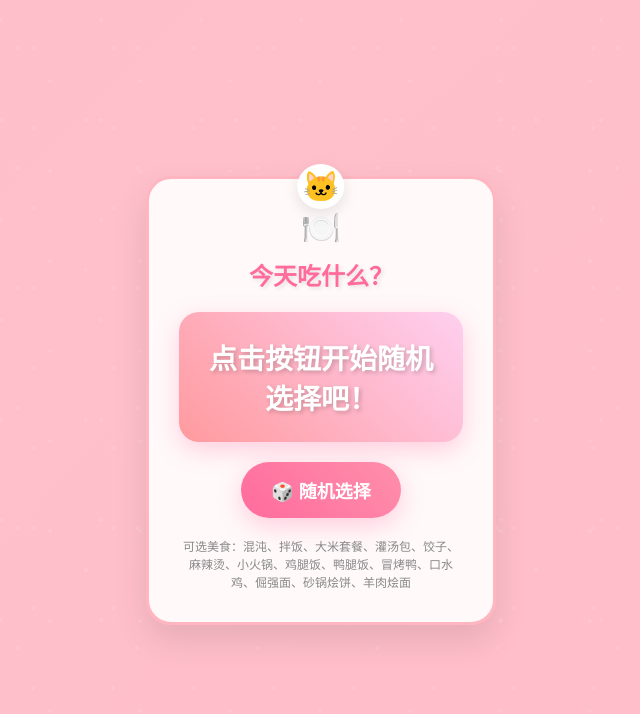
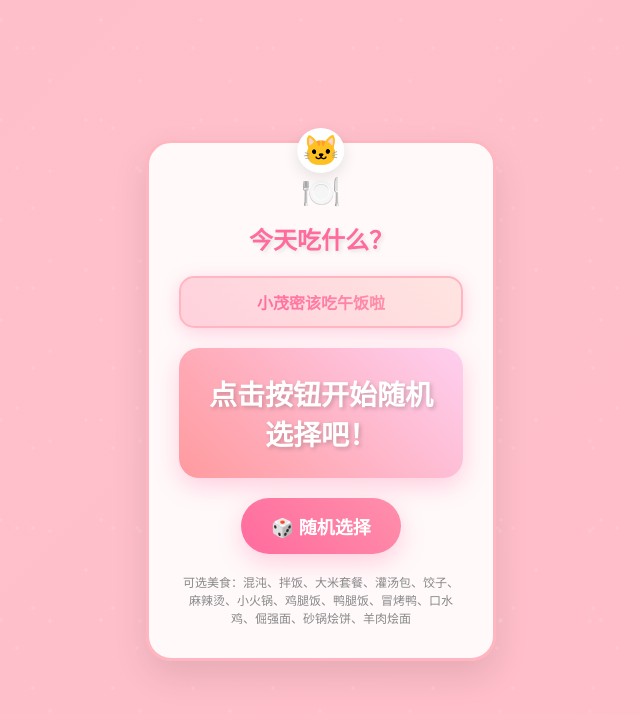
Before and after one commit to awqwqwa/xiaomaomi, a plain HTML site: page index.html in a window 1280 px wide. Shown: the whole page, without its empty margins (319-959 px from the left). Drawn offline with Linux system fonts and the light colour scheme.

Commit message:
feat: 增加时间区分

```diff
--- a/index.html
+++ b/index.html
@@ -182,12 +182,43 @@
             font-size: 32px;
             margin-bottom: 10px;
         }
+
+        .time-hint {
+            background: linear-gradient(45deg, #ffd1dc, #ffe4e1);
+            border-radius: 15px;
+            padding: 12px 20px;
+            margin: 15px 0;
+            font-size: 16px;
+            color: #ff6b9d;
+            font-weight: bold;
+            box-shadow: 0 4px 15px rgba(255, 107, 157, 0.2);
+            border: 2px solid #ffb6c1;
+            animation: timeHintGlow 2s ease-in-out infinite alternate;
+        }
+
+        @keyframes timeHintGlow {
+            from { box-shadow: 0 4px 15px rgba(255, 107, 157, 0.2); }
+            to { box-shadow: 0 4px 20px rgba(255, 107, 157, 0.4); }
+        }
+
+        #timeText {
+            background: linear-gradient(45deg, #ff6b9d, #ff8fab);
+            -webkit-background-clip: text;
+            -webkit-text-fill-color: transparent;
+            background-clip: text;
+            font-weight: bold;
+            text-shadow: none;
+        }
     </style>
 </head>
 <body>
             <div class="container">
             <div class="emoji">🍽️</div>
             <h1>今天吃什么？</h1>
+
+            <div class="time-hint" id="timeHint">
+                <span id="timeText">该吃饭啦</span>
+            </div>
 
             <div class="result hidden" id="result">
                 点击按钮开始随机选择吧！
@@ -267,8 +298,24 @@
             }
         }
 
+        // 获取当前时间并更新提示
+        function updateTimeHint() {
+            const now = new Date();
+            const hour = now.getHours();
+            const timeText = document.getElementById('timeText');
+
+            if (hour >= 6 && hour < 9) {
+                timeText.textContent = '小茂密早饭不在这里吃哦';
+            } else if (hour >= 9 && hour < 14) {
+                timeText.textContent = '小茂密该吃午饭啦';
+            } else {
+                timeText.textContent = '想想晚上吃什么吧，喵喵喵~';
+            }
+        }
+
         // 页面加载时的动画
         window.addEventListener('load', () => {
+            updateTimeHint();
             const result = document.getElementById('result');
             setTimeout(() => {
                 result.classList.remove('hidden');
```
Lines whose indentation alone changed are shown as unchanged.
